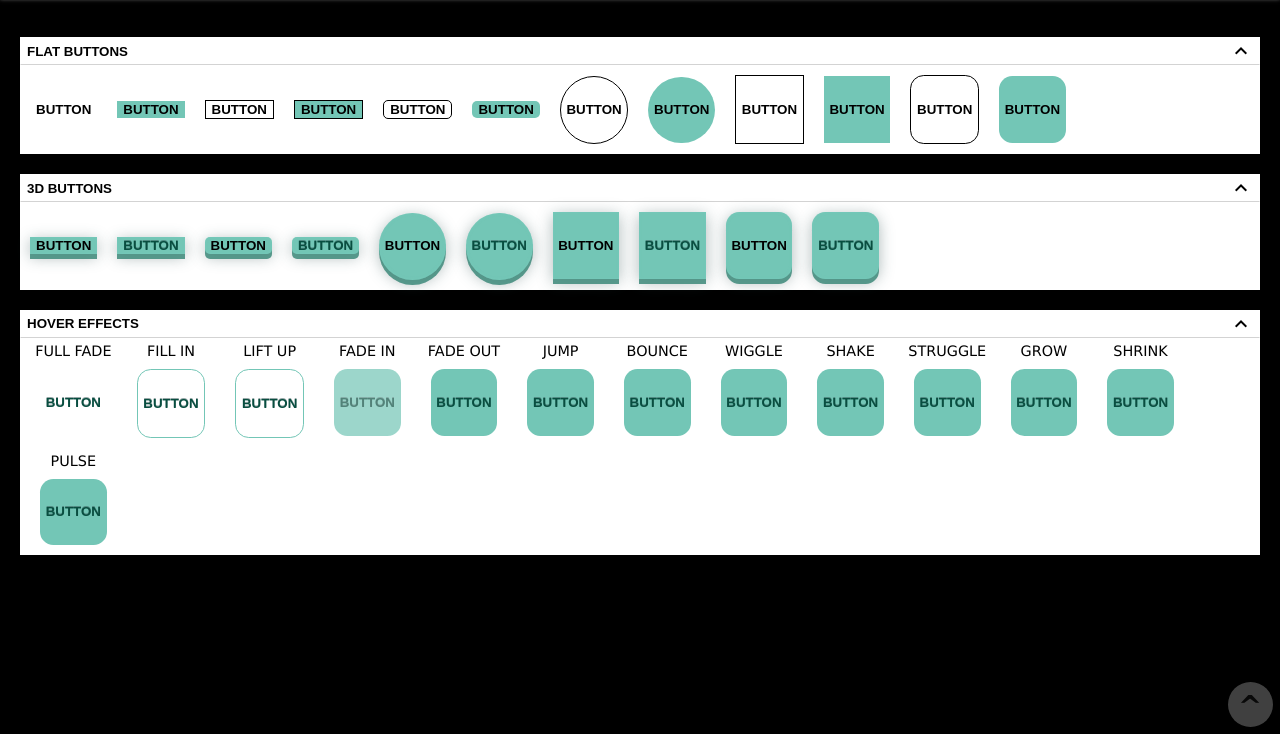
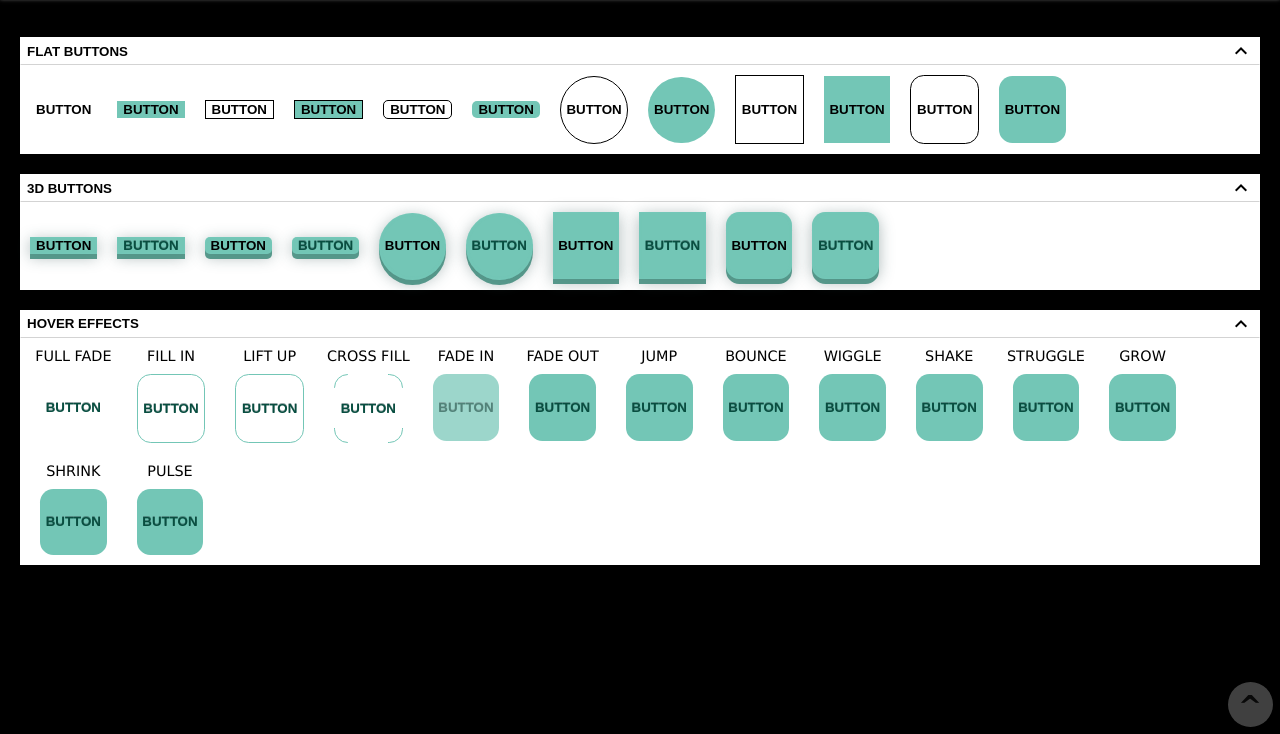
Before and after one commit to CJYProjects/buttoncollection, a plain HTML site: page index.html in a window 1280 px wide. Shown: the part 66-800 px from the top of the page. Drawn offline with Linux system fonts and the light colour scheme.

Commit message:
more animations

```diff
--- a/buttoncollection.css
+++ b/buttoncollection.css
@@ -141,7 +141,7 @@ header h1{
     font-size: 90%;
     align-items: center;
     margin-left: 10px;
-    margin-top: 5px;
+    margin-top: 10px;
 }
 
 .container-button{
@@ -266,7 +266,7 @@ header h1{
     transition: 1.3s;
 }
 
-.full-fade:hover{
+.full-fade:hover, .cross-fill:hover{
     background: #73C6B6;
 }
 
@@ -284,6 +284,45 @@ header h1{
 .lift-up:hover{
     border: thin solid var(--bg-color, white);
     box-shadow: inset 0 -5.3em 0 0 #73C6B6;
+}
+
+.cross-fill{
+    border: thin solid #73C6B6;
+    background: var(--bg-color);
+    display: flex;
+    align-items: center;
+    justify-content: center;
+    background: var(--bg-color);
+    z-index: 0;
+    transition: 0.6s;
+}
+
+.cross-fill::before{
+    content: '';
+    position: absolute;
+    height: 3em;
+    width: 5.5em;
+    background: var(--bg-color);
+    z-index: -1;
+    transition: 0.6s;
+}
+
+.cross-fill::after{
+    content: '';
+    position: absolute;
+    height: 5.5em;
+    width: 3em;
+    background: var(--bg-color);
+    z-index: -1;
+    transition: 0.6s;
+}
+
+.cross-fill:hover::before{
+    height: 0;
+}
+
+.cross-fill:hover::after{
+    width: 0;
 }
 
 .jump:hover{
--- a/index.html
+++ b/index.html
@@ -72,6 +72,10 @@
                     <button class = "button-sample rounded-square-button lift-up"><span class = "button-title threed-button-title">Button</span></button>
                     </div>
                     <div class = "card">
+                    Cross Fill
+                    <button class = "button-sample rounded-square-button cross-fill"><span class = "button-title threed-button-title">Button</span></button>
+                    </div>
+                    <div class = "card">
                     Fade In
                     <button class = "button-sample rounded-square-button fade-in"><span class = "button-title threed-button-title">Button</span></button>
                     </div>
```
